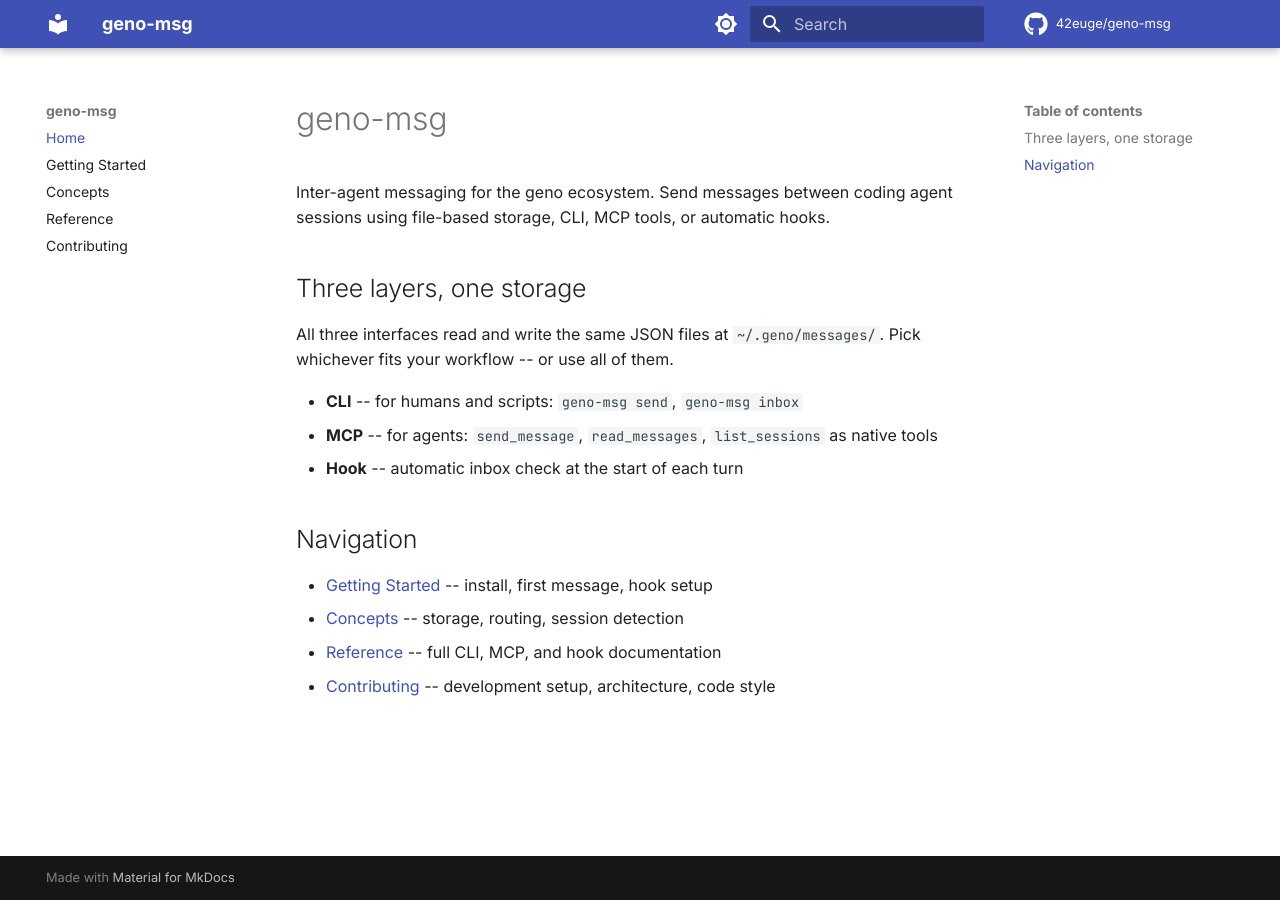
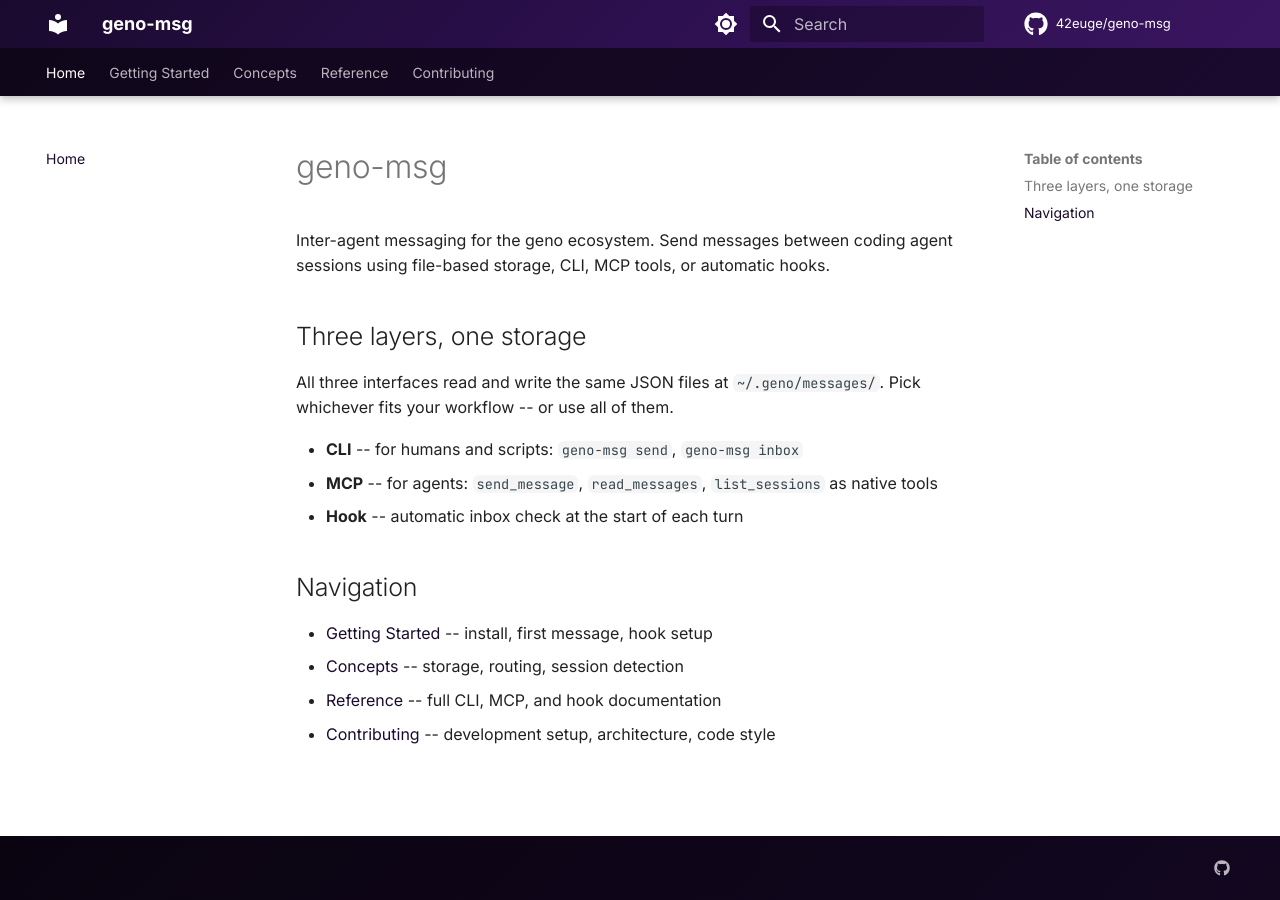
Before and after one commit to 42euge/geno-msg, an MkDocs documentation site: the page built from docs/index.md, in a window 1280 px wide. Built offline with MkDocs 1.6.1 and Material for MkDocs 9.7.7, drawn with Linux system fonts in a browser that asks for light colours; comment, search, counter and statistics services are not loaded.

Commit message:
Apply geno ecosystem theme (deep purple + orange)

```diff
--- /dev/null
+++ b/docs/stylesheets/extra.css
@@ -0,0 +1,88 @@
+/* ── geno ecosystem theme: deep purple + orange ── */
+
+:root {
+  --md-primary-fg-color: #1a0a2e;
+  --md-primary-fg-color--light: #2d1b4e;
+  --md-primary-fg-color--dark: #0f0619;
+  --md-primary-bg-color: #fff;
+  --md-primary-bg-color--light: #ffffffb3;
+  --md-accent-fg-color: #e8650a;
+  --md-accent-fg-color--transparent: #e8650a1a;
+}
+
+[data-md-color-scheme="slate"] {
+  --md-primary-fg-color: #1a0a2e;
+  --md-primary-fg-color--light: #2d1b4e;
+  --md-primary-fg-color--dark: #0f0619;
+  --md-primary-bg-color: #e8e0f0;
+  --md-primary-bg-color--light: #e8e0f0b3;
+  --md-accent-fg-color: #f0923a;
+  --md-accent-fg-color--transparent: #f0923a1a;
+  --md-default-bg-color: #0e0b14;
+  --md-default-bg-color--light: #161120;
+  --md-default-bg-color--lighter: #1e1830;
+  --md-default-bg-color--lightest: #2a2240;
+  --md-default-fg-color: #e0dce6;
+  --md-default-fg-color--light: #b8b0c8;
+  --md-default-fg-color--lighter: #8a7fa0;
+  --md-default-fg-color--lightest: #5c5470;
+  --md-code-bg-color: #16112080;
+  --md-code-fg-color: #e0dce6;
+  --md-typeset-color: #e0dce6;
+  --md-typeset-a-color: #f0923a;
+  --md-footer-bg-color: #0a0710;
+  --md-footer-bg-color--dark: #060410;
+}
+
+.md-header {
+  background: linear-gradient(135deg, #1a0a2e 0%, #2d1050 50%, #3a1560 100%);
+}
+
+.md-tabs {
+  background: linear-gradient(135deg, #0f0619 0%, #1a0a2e 100%);
+}
+
+.md-tabs__link--active,
+.md-tabs__link:hover {
+  color: #f0923a !important;
+}
+
+.md-typeset code {
+  border-radius: 0.3rem;
+}
+
+.md-typeset pre > code {
+  border-radius: 0.5rem;
+}
+
+[data-md-color-scheme="slate"] .highlight code {
+  border: 1px solid #2d1b4e40;
+}
+
+.md-typeset .admonition.tip,
+.md-typeset details.tip {
+  border-color: #e8650a;
+}
+
+.md-typeset .tip > .admonition-title,
+.md-typeset .tip > summary {
+  background-color: #e8650a15;
+}
+
+.md-typeset table:not([class]) th {
+  background: linear-gradient(135deg, #1a0a2e, #2d1050);
+  color: #fff;
+}
+
+[data-md-color-scheme="slate"] .md-typeset table:not([class]) th {
+  background: linear-gradient(135deg, #2d1b4e, #3a1560);
+}
+
+.md-footer {
+  background: linear-gradient(135deg, #0f0619, #1a0a2e);
+}
+
+[data-md-color-scheme="slate"] ::-webkit-scrollbar { width: 8px; }
+[data-md-color-scheme="slate"] ::-webkit-scrollbar-track { background: #0e0b14; }
+[data-md-color-scheme="slate"] ::-webkit-scrollbar-thumb { background: #2d1b4e; border-radius: 4px; }
+[data-md-color-scheme="slate"] ::-webkit-scrollbar-thumb:hover { background: #3a1560; }
--- a/mkdocs.yml
+++ b/mkdocs.yml
@@ -1,5 +1,5 @@
 site_name: geno-msg
-site_description: Inter-agent messaging for the geno ecosystem
+site_description: Inter-agent messaging
 site_url: https://42euge.github.io/geno-msg/
 repo_url: https://github.com/42euge/geno-msg
 repo_name: 42euge/geno-msg
@@ -27,10 +27,14 @@
   icon:
     repo: fontawesome/brands/github
   features:
+    - navigation.tabs
+    - navigation.tabs.sticky
     - navigation.sections
     - navigation.top
     - content.code.copy
+    - content.code.annotate
     - search.highlight
+    - search.suggest
     - toc.follow
 
 nav:
@@ -39,6 +43,9 @@
   - Concepts: concepts.md
   - Reference: reference.md
   - Contributing: contributing.md
+
+extra_css:
+  - stylesheets/extra.css
 
 markdown_extensions:
   - admonition
@@ -50,5 +57,13 @@
   - pymdownx.tabbed:
       alternate_style: true
   - attr_list
+  - md_in_html
+  - def_list
   - toc:
       permalink: true
+
+extra:
+  social:
+    - icon: fontawesome/brands/github
+      link: https://github.com/42euge
+  generator: false
```
